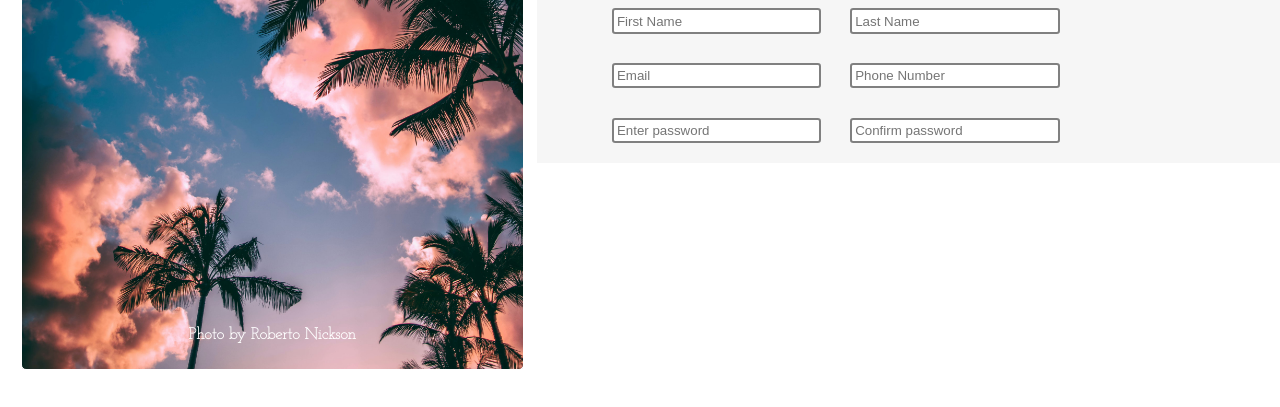
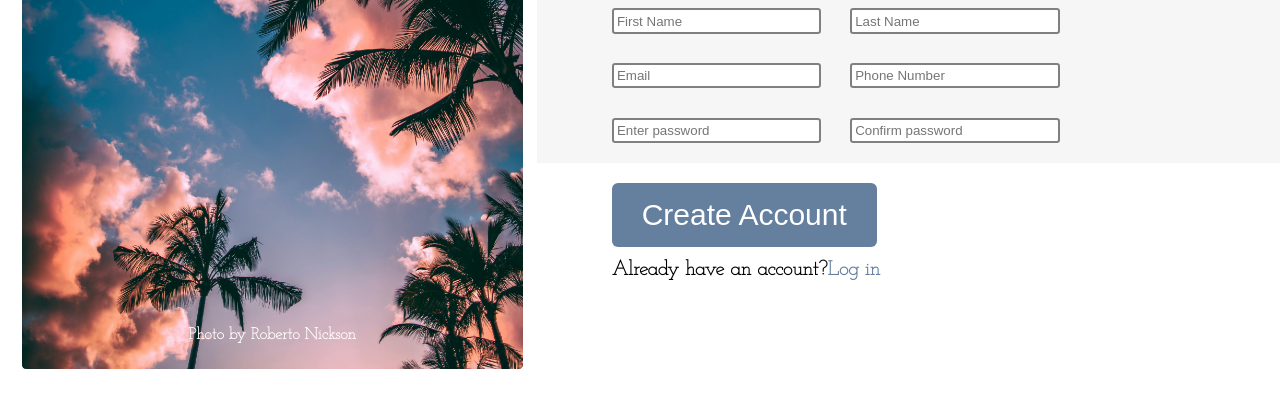
Before and after one commit to Rlee-94/Sign-up-form, a plain HTML site: page index.html in a window 1280 px wide. Shown: the part 405-812 px from the top of the page. Drawn offline with Linux system fonts and the light colour scheme.

Commit message:
Created the bottom section of the form -Added Create Account button and text for verifying if there is already a login.

```diff
--- a/index.html
+++ b/index.html
@@ -53,6 +53,10 @@
                     <label for="confirm-password" class="form-label">Confirm Password</label>
                 </div>
             </div>
+            <div class="form-end">
+                <button class="btn" type="submit">Create Account</button>
+                <h1>Already have an account?<a href="#" class="login">Log in</a></h1>
+            </div>
         </form>
     </div>
 </body>
--- a/style.css
+++ b/style.css
@@ -94,3 +94,29 @@ form {
 .inputs> :last-child {
     padding-left: 10%;
 }
+
+.form-end {
+    margin-top: 20px;
+    position: absolute;
+    font-size: 10px;
+}
+
+.btn {
+    display: flex;
+    flex-direction: column;
+    align-items: center;
+    padding: 15px 30px;
+    border-radius: 6px;
+    border: none;
+    font-size: 30px;
+    background-color: #657f9f;
+    color: white;
+}
+
+.btn:hover {
+    cursor: pointer;
+}
+
+.login {
+    color: #657f9f;
+}
```
